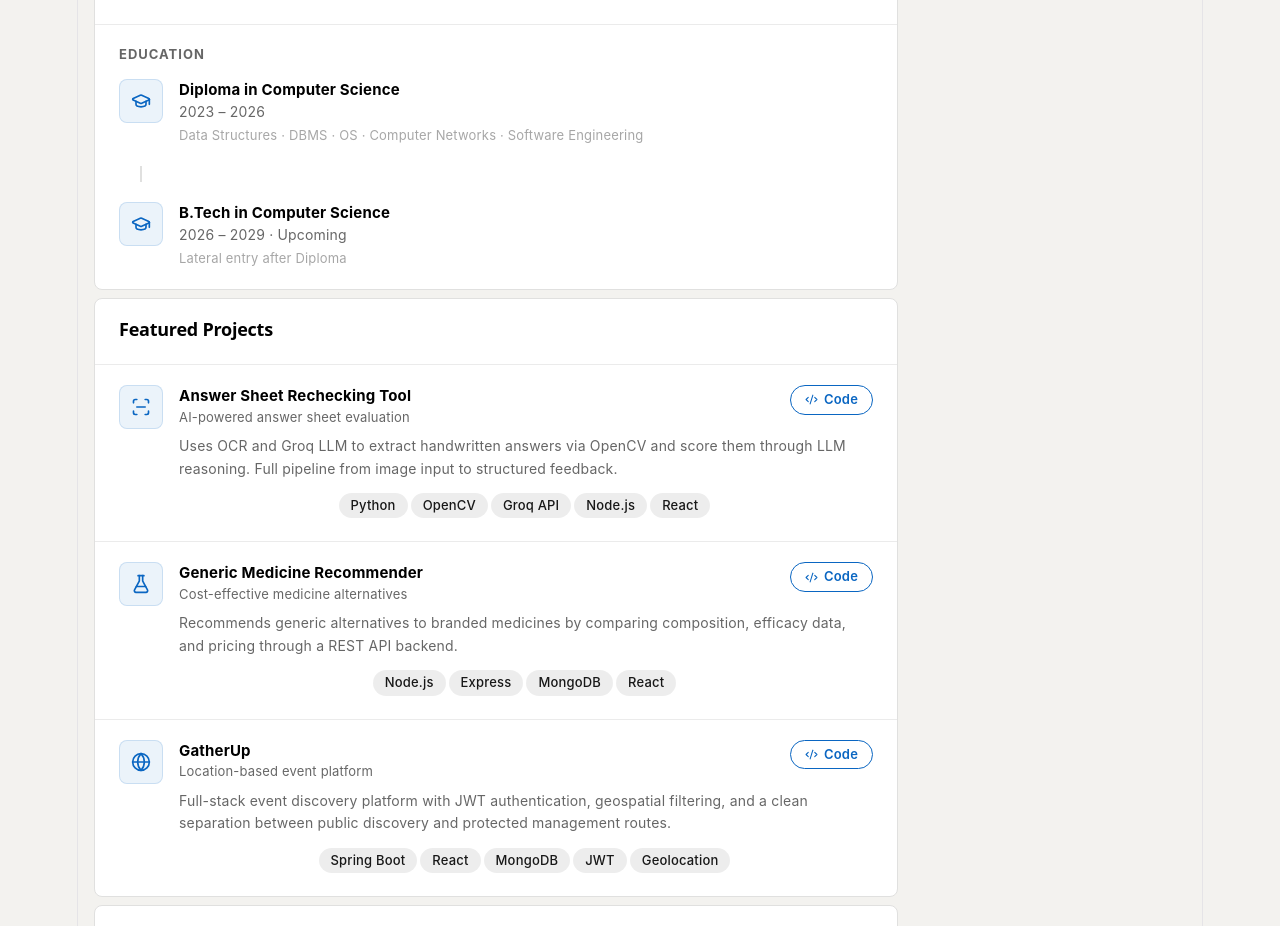
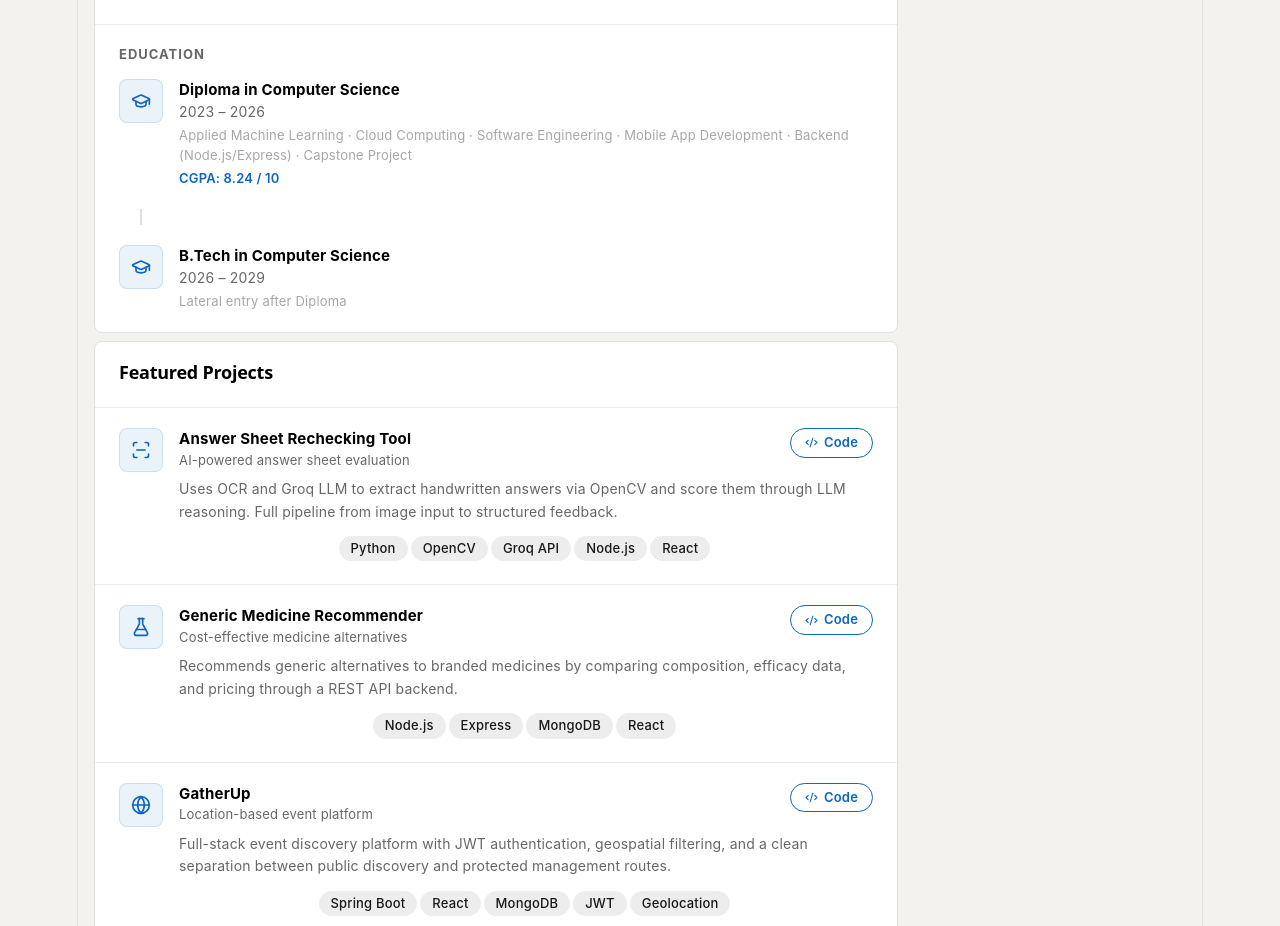
Before and after one commit to yuvi969/portfolio, a React app: page / in a window 1280 px wide. Shown: the part 1180-2106 px from the top of the page. Built offline with nearby package versions, Linux system fonts and the light colour scheme; the HTML template or start-up script is replaced by a standard one.

Commit message:
Diploma section update

```diff
--- a/src/App.jsx
+++ b/src/App.jsx
@@ -595,7 +595,12 @@ function Resume() {
   <div>
     <h3 style={{ fontSize: 15, fontWeight: 700 }}>Diploma in Computer Science</h3>
     <p style={{ fontSize: 14, color: C.muted }}>2023 – 2026</p>
-      <p style={{ fontSize: 13, color: C.faint, marginTop: 4 }}>Data Structures · DBMS · OS · Computer Networks · Software Engineering</p>
+    <p style={{ fontSize: 13, color: C.faint, marginTop: 4 }}>
+      Applied Machine Learning · Cloud Computing · Software Engineering · Mobile App Development · Backend (Node.js/Express) · Capstone Project
+    </p>
+    <p style={{ fontSize: 13, fontWeight: 600, color: C.blue, marginTop: 4 }}>
+      CGPA: 8.24 / 10
+    </p>
   </div>
 </div>
 
@@ -609,7 +614,7 @@ function Resume() {
     </div>
     <div>
       <h3 style={{ fontSize: 15, fontWeight: 700 }}>B.Tech in Computer Science</h3>
-      <p style={{ fontSize: 14, color: C.muted }}>2026 – 2029 · Upcoming</p>
+      <p style={{ fontSize: 14, color: C.muted }}>2026 – 2029 </p>
       <p style={{ fontSize: 13, color: C.faint, marginTop: 4 }}>Lateral entry after Diploma</p>
     </div>
   </div>
```
Lines whose indentation alone changed are shown as unchanged.
